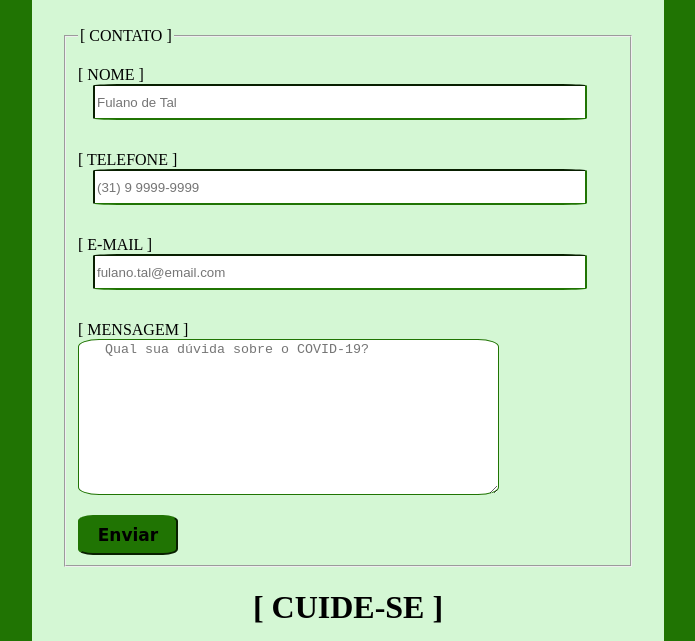
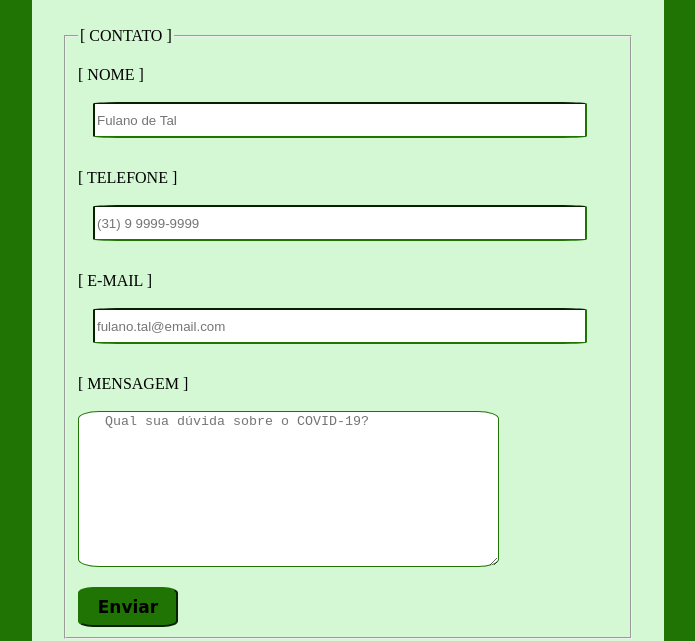
Before and after one commit to goncalves-ac/COVID-19, a plain HTML site: page contato.html in a window 1280 px wide. Shown: the part 190-831 px from the top of the page, without its empty margins (292-987 px from the left). Drawn offline with Linux system fonts and the light colour scheme; grey boxes are pictures that could not be loaded.

Commit message:
Editando espaçamento "<br>"

```diff
--- a/contato.html
+++ b/contato.html
@@ -26,19 +26,19 @@
                 <fieldset>
                     <legend>[ CONTATO ]</legend>
                     <p>
-                        <label for="inputName">[ NOME ]</label><br>
+                        <label for="inputName">[ NOME ]</label><br><br>
                         <input type="text" id="inputName" name=" " placeholder="Fulano de Tal">
                     </p>
                     <p>
-                        <label for="inputTel">[ TELEFONE ]</label><br>
+                        <label for="inputTel">[ TELEFONE ]</label><br><br>
                         <input type="text" id="inputTel" name=" " placeholder="(31) 9 9999-9999">
                     </p>
                     <p>
-                        <label for="inputEmail">[ E-MAIL ]</label><br>
+                        <label for="inputEmail">[ E-MAIL ]</label><br><br>
                         <input type="email" id="inputEmail" name=" " placeholder="fulano.tal@email.com">
                     </p>
                     <p>
-                        <label for="inputMensagem">[ MENSAGEM ]</label><br>
+                        <label for="inputMensagem">[ MENSAGEM ]</label><br><br>
                         <textarea nome=" " id="inputMensagem" cols="50" rows="10" placeholder="   Qual sua dúvida sobre o COVID-19?"></textarea>
                     </p>
                     <button><a href="emailRegistrado.html">Enviar</a></button>
```
